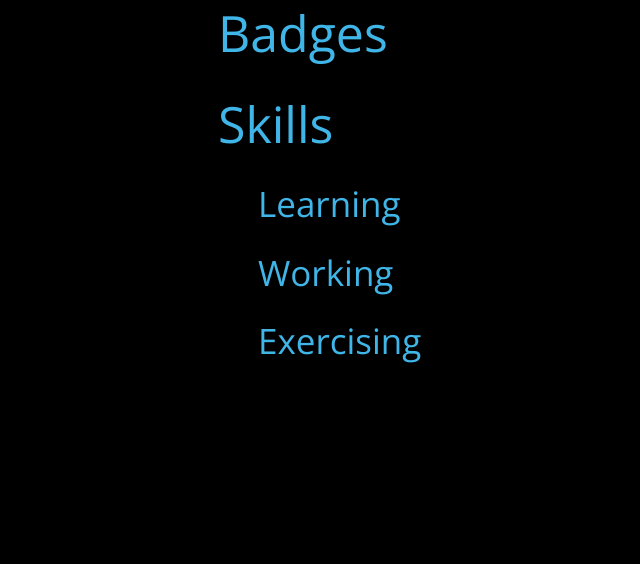
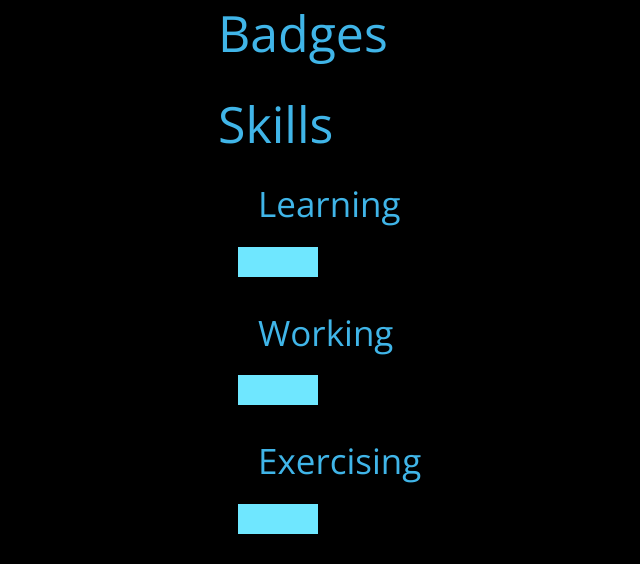
Before and after one commit to JustinWin/level-up, a Flask app: page /profile in a window 1280 px wide. Shown: the part 514-1078 px from the top of the page, without its empty margins (382-1022 px from the left). Before the commit the page ends 877 px from the top, so only its background shows below. Run offline with Flask 2, Linux system fonts and the light colour scheme.

Commit message:
added exp bar in the skill section

```diff
--- a/level_up/static/style.css
+++ b/level_up/static/style.css
@@ -69,114 +69,16 @@ a {
     font-family: "Open Sans";
     display: block;
 }
-
-.carousel{
-    position: relative;
-    width: 100%;
-    height: 100%;
-    overflow: hidden;
-    margin-left: 600px;
-    margin-right: 600px;
+.expBar{
+  margin-left: 20px;
+  margin-right: 20px;
+  margin-bottom: 30px;
+  display: block;
+  width: 100%;
+  background-color: rgb(117, 117, 117);
 }
-
-.carousel .item{
-    position: absolute;
-    width: 100%;
-    height: 100;
-    text-align: center;
+.expFill{
+  width: 1%;
+  height: 30px;
+  background-color: rgb(111, 231, 255);
 }
-
-* {box-sizing:border-box}
-
-/* Slideshow container */
-.slideshow-container {
-  max-width: 1000px;
-  position: relative;
-  margin: auto;
-}
-
-/* Make the images invisible by default */
-.Containers {
-  display: none;
-}
-
-/* forward & Back buttons */
-.Back, .forward {
-  cursor: pointer;
-  position: absolute;
-  top: 48%;
-  width: auto;
-  margin-top: -23px;
-  padding: 17px;
-  color: grey;
-  font-weight: bold;
-  font-size: 19px;
-  transition: 0.4s ease;
-  border-radius: 0 5px 5px 0;
-  user-select: none;
-}
-
-/* Place the "forward button" to the right */
-.forward {
-  right: 0;
-  border-radius: 4px 0 0 4px;
-}
-
-/*when the user hovers,add a black background with some little opacity */
-.Back:hover, .forward:hover {
-  background-color: rgba(0,0,0,0.8);
-}
-
-/* Caption Info */
-.Info {
-  color: #e3e3e3;
-  font-size: 16px;
-  padding: 10px 14px;
-  position: absolute;
-  bottom: 10px;
-  width: 100%;
-  text-align: center;
-}
-
-/* Worknumbering (1/3 etc) */
-.MessageInfo {
-  color: #f2f2f3;
-  font-size: 14px;
-  padding: 10px 14px;
-  position: absolute;
-  top: 0;
-}
-
-/* The circles or bullets and indicators */
-.dots {
-  cursor: pointer;
-  height: 16px;
-  width: 16px;
-  margin: 0 3px;
-  background-color: #acc;
-  border-radius: 50%;
-  display: inline-block;
-  transition: background-color 0.5s ease;
-}
-
-.enable, .dots:hover {
-  background-color: #717161;
-}
-
-/* Faint animation */
-.fade {
-  -webkit-animation-name: fade;
-  -webkit-animation-duration: 1.4s;
-  animation-name: fade;
-  animation-duration: 1.4s;
-}
-
-@-webkit-keyframes fade {
-  from {opacity: .5}
-  to {opacity: 2}
-}
-
-@keyframes fade {
-  from {opacity: .5}
-  to {opacity: 2}
-}
--- a/level_up/templates/profile.html
+++ b/level_up/templates/profile.html
@@ -43,8 +43,82 @@
 
     <div>
       <p style="font-size:35px;color:#40b5e8;padding-left:40px;">Learning</p>
+      <div class="expBar">
+        <div id="learnBar" class="expFill"></div>
+      </div>
+
       <p style="font-size:35px;color:#40b5e8;padding-left:40px;">Working</p>
+      <div class="expBar">
+        <div id="workBar" class="expFill"></div>
+      </div>
+
       <p style="font-size:35px;color:#40b5e8;padding-left:40px;">Exercising</p>
+      <div class="expBar">
+        <div id="exerciseBar" class="expFill"></div>
+      </div>
+
     </div>
-</div>
-  </body>
+  </div>
+
+<script>
+  function learnExp() {
+    var i = 0;
+    if (i == 0) {
+      i = 1;
+      var elem = document.getElementById("learnBar");
+      var width = 1;
+      var id = setInterval(frame, 10);
+      function frame() {
+        if (width >= 100) {
+          clearInterval(id);
+          i = 0;
+        } else {
+          width++;
+          elem.style.width = width + "%";
+        }
+      }
+    }
+  }
+  learnExp();
+
+  function workExp() {
+    var i = 0;
+    if (i == 0) {
+      i = 1;
+      var elem = document.getElementById("workBar");
+      var width = 1;
+      var id = setInterval(frame, 10);
+      function frame() {
+        if (width >= 100) {
+          clearInterval(id);
+          i = 0;
+        } else {
+          width++;
+          elem.style.width = width + "%";
+        }
+      }
+    }
+  }
+  workExp();
+
+  function exerExp() {
+    var i = 0;
+    if (i == 0) {
+      i = 1;
+      var elem = document.getElementById("exerciseBar");
+      var width = 1;
+      var id = setInterval(frame, 10);
+      function frame() {
+        if (width >= 100) {
+          clearInterval(id);
+          i = 0;
+        } else {
+          width++;
+          elem.style.width = width + "%";
+        }
+      }
+    }
+  }
+  exerExp();
+</script>
+</body>
```
